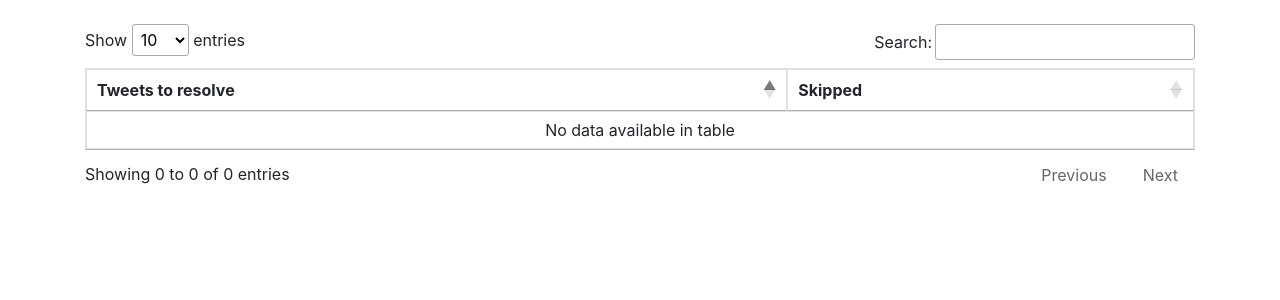
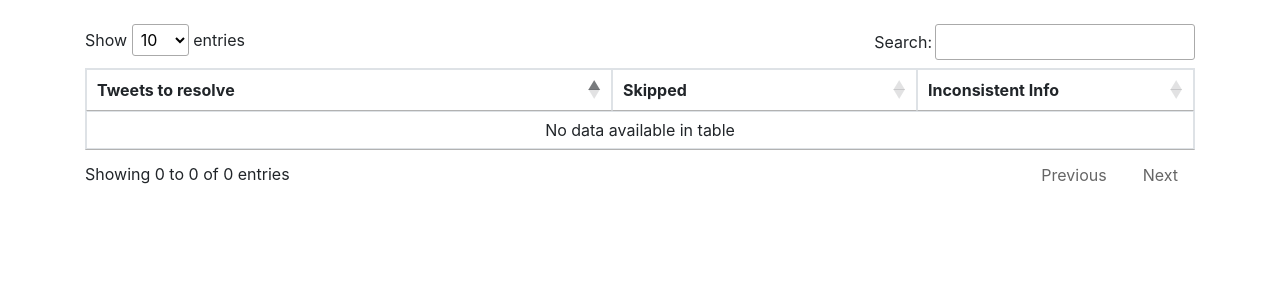
Before and after one commit to Angeluz-07/Tweets-Analysis-CMU-ESPOL, a Django app: page /problematic-tweet-relations in a window 1280 px wide. Shown: the part 56-356 px from the top of the page. Run offline with Django 3.2, Linux system fonts and the light colour scheme; the visitor is signed in with stand-in values (Sample User, id 1); data that the repository does not hold is empty; some libraries are stand-ins or nearby versions.

Commit message:
#18 use function to show problematic tweets

```diff
--- a/web_app/analisis/models.py
+++ b/web_app/analisis/models.py
@@ -79,6 +79,11 @@ class TweetRelation(models.Model):
     def is_problematic(self):
         return len(self.annotation_inconsistent_answers)>0
 
+    @property
+    def annotation_inconsistent_answers_as_json(self):
+        from json import dumps
+        return dumps(self.annotation_inconsistent_answers)
+
 class Annotator(models.Model):
     id = models.IntegerField(primary_key=True)
     name = models.CharField(max_length=50)
--- a/web_app/analisis/templates/analisis/problematic_tweet_relations.html
+++ b/web_app/analisis/templates/analisis/problematic_tweet_relations.html
@@ -15,6 +15,7 @@
 			<tr>
 				<th>Tweets to resolve</th>
 				<th>Skipped</th>
+				<th class="w-25">Inconsistent Info</th>
 			</tr>
 			</thead>
 			<tbody>
@@ -27,6 +28,9 @@
 						{% if item.is_skipped is not None%}
 							{{ item.is_skipped }}
 						{% endif %}
+					</td>
+					<td>
+						{{ item.annotation_inconsistent_answers_as_json }}
 					</td>
 				</tr>
 			{% endfor %}
--- a/web_app/analisis/views.py
+++ b/web_app/analisis/views.py
@@ -277,7 +277,7 @@ def get_problematic_tweet_relations():
 @staff_member_required(login_url='login')
 @login_required(login_url='login')
 def problematic_tweet_relations(request):
-    trs = TweetRelation.objects.all()
+    trs = get_problematic_tweet_relations()
 
     context = {
         'trs' : trs
```
